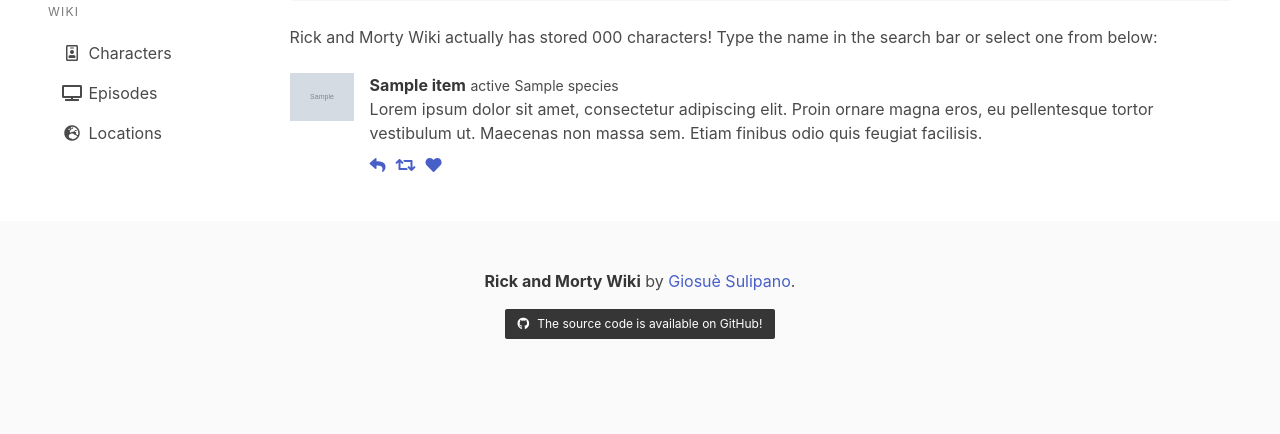
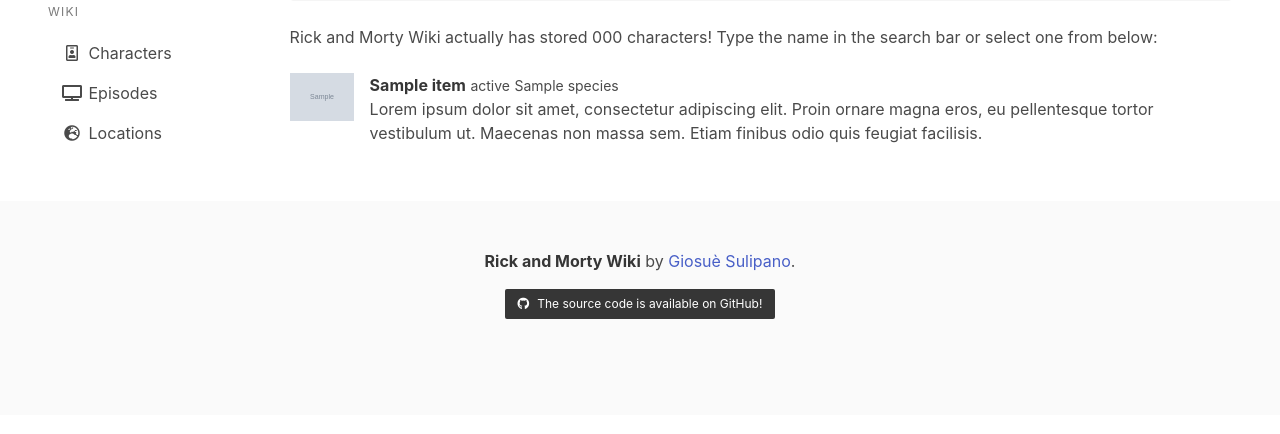
Before and after one commit to imgios/RaM-wiki, a Flask app: template ramwiki/characters/templates/characters/index.html in a window 1280 px wide. Shown: the part 288-722 px from the top of the page. Run offline with Flask 2, Linux system fonts and the light colour scheme; the template is opened without the code that fills it: most values are stand-ins (such as "Sample title", 1, 10 or a date in 2020); grey boxes marked "Sample" are stand-in pictures; some libraries are stand-ins or nearby versions.

Commit message:
Remove useless icons below characters description

```diff
--- a/ramwiki/characters/templates/characters/index.html
+++ b/ramwiki/characters/templates/characters/index.html
@@ -43,19 +43,6 @@
 						Lorem ipsum dolor sit amet, consectetur adipiscing elit. Proin ornare magna eros, eu pellentesque tortor vestibulum ut. Maecenas non massa sem. Etiam finibus odio quis feugiat facilisis.
 					</p>
 				</div>
-				<nav class="level is-mobile">
-					<div class="level-left">
-						<a class="level-item">
-							<span class="icon is-small"><i class="fas fa-reply"></i></span>
-						</a>
-						<a class="level-item">
-							<span class="icon is-small"><i class="fas fa-retweet"></i></span>
-						</a>
-						<a class="level-item">
-							<span class="icon is-small"><i class="fas fa-heart"></i></span>
-						</a>
-					</div>
-				</nav>
 			</div>
 		</article>
 		{% endfor %}
```
